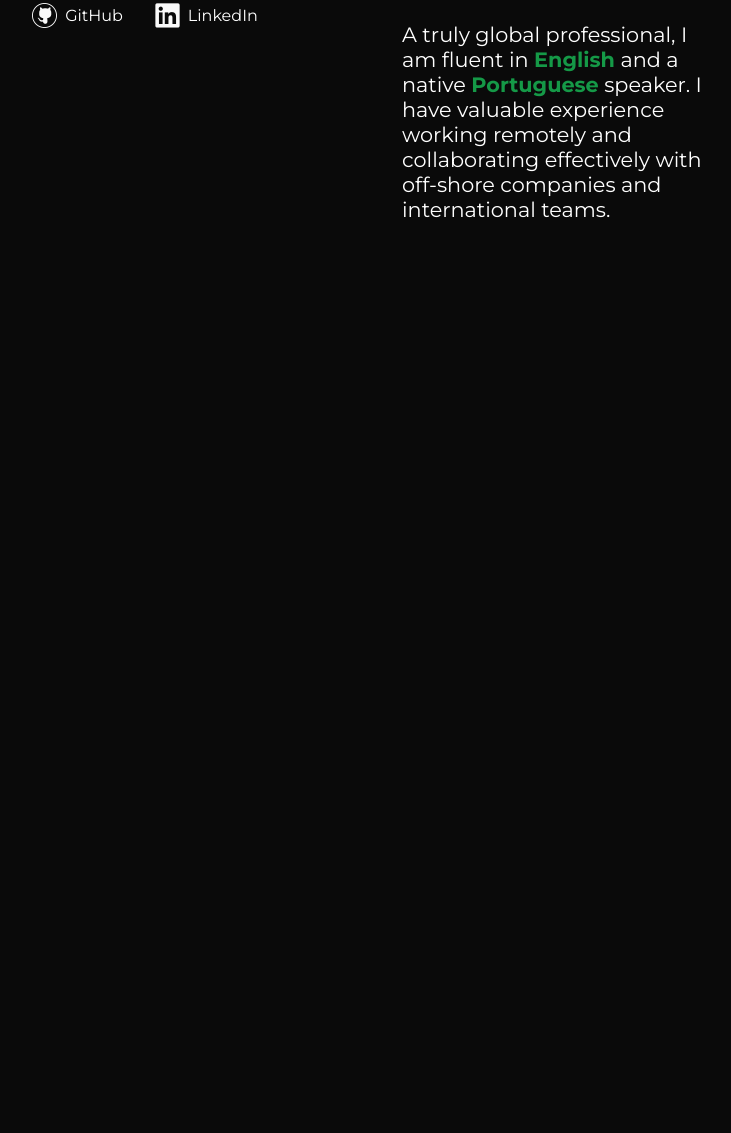
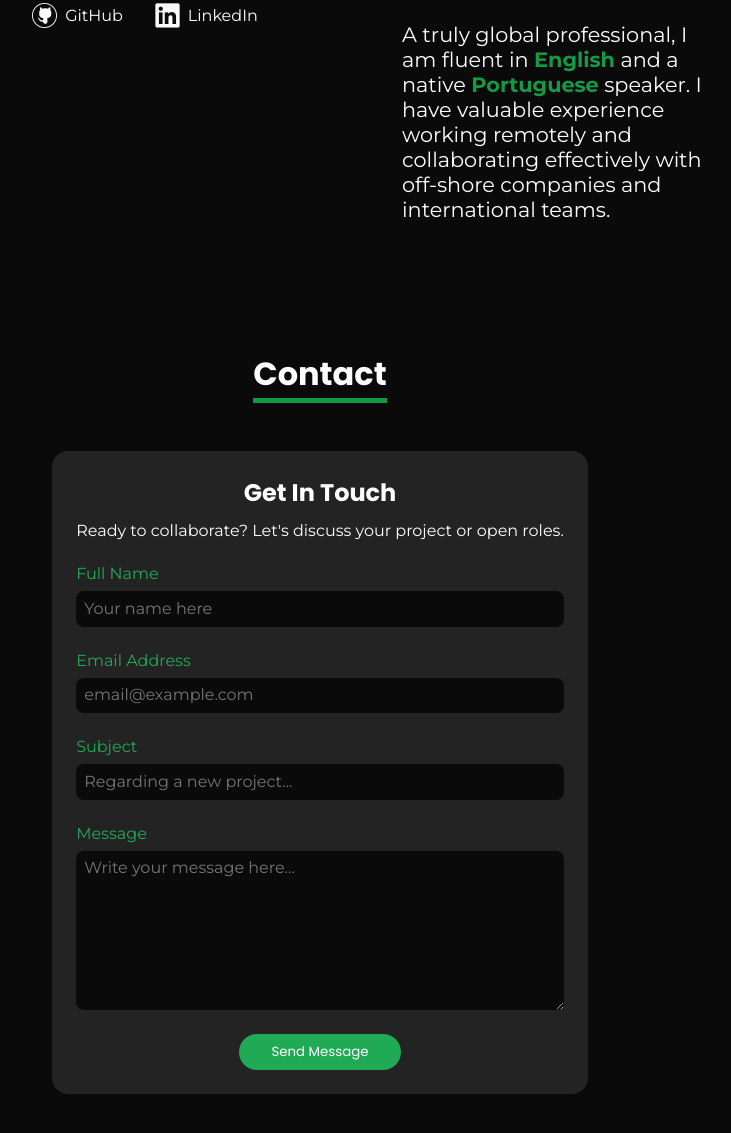
Before and after one commit to LeoGC7/leonardo-correa, a website built with Vite: page index.html in a window 1280 px wide. Shown: the part 4100-5233 px from the top of the page, without its empty margins (320-1051 px from the left). Before the commit the page ends 4423 px from the top, so only its background shows below. Built offline with nearby package versions, Linux system fonts and the light colour scheme.

Commit message:
form added

```diff
--- a/index.html
+++ b/index.html
@@ -99,6 +99,39 @@
           </p>
         </div>
       </section>
+
+      <!-- Section 5 -->
+       <section id="sectionFive">
+          <div class="section-title-container">
+            <h2 class="section-title">Contact</h2>
+          </div>
+          <div class="form-container">
+            <form action="https://formsubmit.co/leonardo.gameiro.correa@gmail.com" method="POST"  class="form">
+              <input type="hidden" name="_captcha" value="false">
+              <div class="form-header">
+                <h3 class="form-title">Get In Touch</h3>
+                <p class="form-desc">Ready to collaborate? Let's discuss your project or open roles.</p>
+              </div>
+              <div class="form-item">
+                <label for="name">Full Name</label>
+                <input type="text" id="name" name="name" required placeholder="Your name here">
+              </div>
+              <div class="form-item">
+                <label for="email">Email Address</label>
+                <input type="email" id="email" name="email" required placeholder="email@example.com">
+              </div>
+              <div class="form-item">
+                <label for="_subject">Subject</label>
+                <input type="text" id="subject" name="_subject" required placeholder="Regarding a new project...">
+              </div>
+              <div class="form-item">
+                <label for="message">Message</label>
+                <textarea name="message" id="message" required placeholder="Write your message here..."></textarea>
+              </div>
+              <button class="form-button" type="submit">Send Message</button>
+            </form>
+          </div>
+       </section>
     </main>
 
     <script src="scripts/main.js"></script>
--- a/src/index.css
+++ b/src/index.css
@@ -256,6 +256,93 @@ h1, h2, p, a {
   color: #159947;
 }
 
+/* Section 5 */
+#sectionFive {
+  margin-bottom: 5rem;
+}
+
+.form-container {
+  display: flex;
+  justify-content: center;
+}
+
+.form {
+  display: flex;
+  flex-direction: column;
+  padding: 1.5rem;
+  background-color: #232323;
+  border-radius: 1rem;
+}
+
+.form-header {
+  text-align: center;
+  display: flex;
+  flex-direction: column;
+  gap: 0.7rem;
+  margin-bottom: 1.5rem;
+}
+
+.form-title {
+  font-family: 'Poppins', sans-serif;
+  color: white;
+  font-size: 1.5rem;
+  margin: 0;
+}
+
+.form-desc {
+  font-family: 'Montserrat', sans-serif;
+  margin: 0;
+}
+
+.form-item {
+  display: flex;
+  flex-direction: column;
+  width: 100%;
+  margin-bottom: 1.5rem;
+  font-family: 'Montserrat', sans-serif;
+}
+
+.form-item label {
+ color: #21aa56;
+ margin-bottom: 0.5rem;
+}
+
+.form-item input, .form-item textarea {
+  font-family: 'Montserrat', sans-serif;
+  padding: 0.3rem 0.5rem;
+  font-size: 16px;
+  line-height: 26px;
+  border-radius: 0.5rem;
+  border: none;
+  background-color: #0a0a0a;
+  color: white;
+}
+
+.form-item input:focus, .form-item textarea:focus {
+  outline: 1px solid #21aa56;
+  box-shadow: 0px 0px 7px 0px #21aa56;
+}
+
+.form-item textarea{
+  height: 150px;
+  resize: vertical;
+}
+
+.form-button {
+  font-family: 'Poppins', sans-serif;
+  margin: 0 auto;
+  background-color: #21aa56;
+  color: white;
+  border: none;
+  padding: 0.5rem 2rem;
+  border-radius: 50px;
+  cursor: pointer;
+}
+
+.form-button:hover {
+  background-color: #0d632e;
+}
+
 @keyframes point-down {
   from {
     transform: translateY(0%);
```
Also changed, not shown: thanks.html (added, +11 -0 lines).
